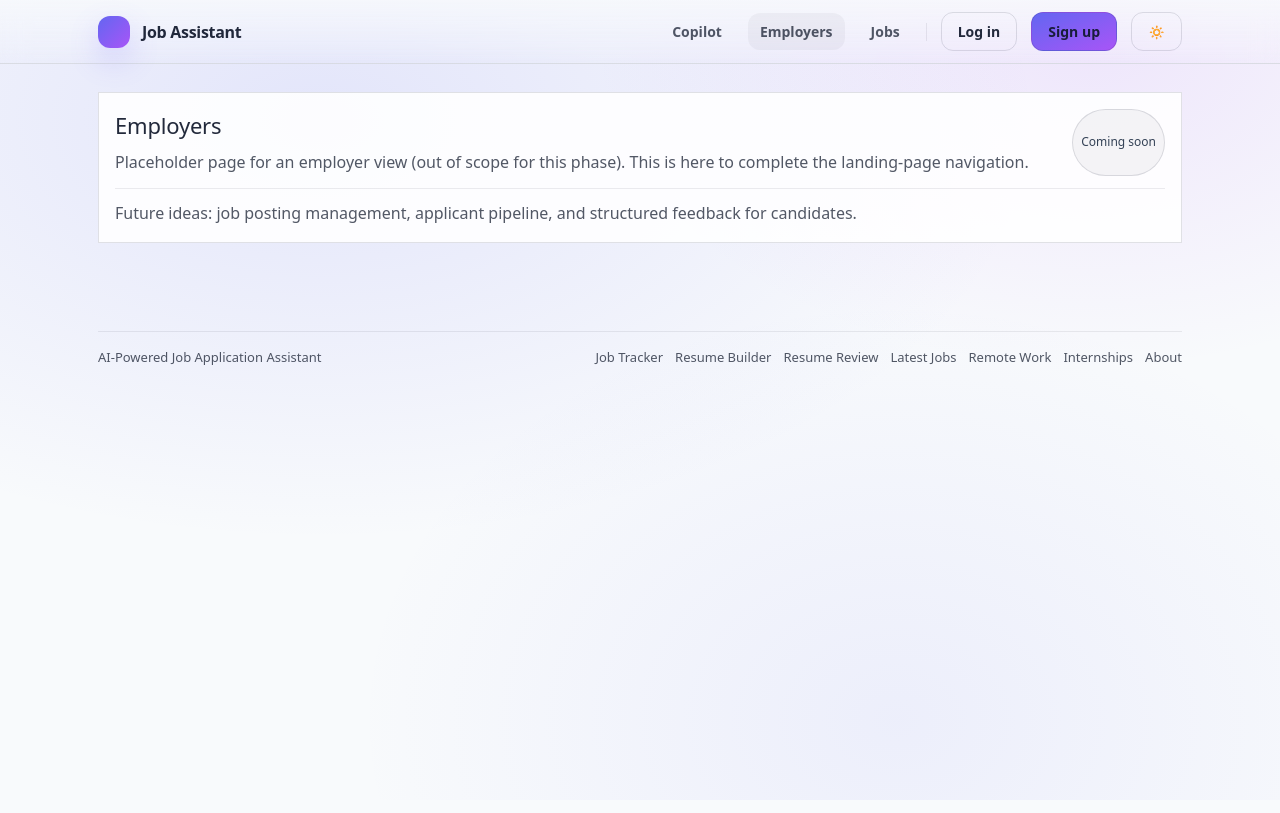
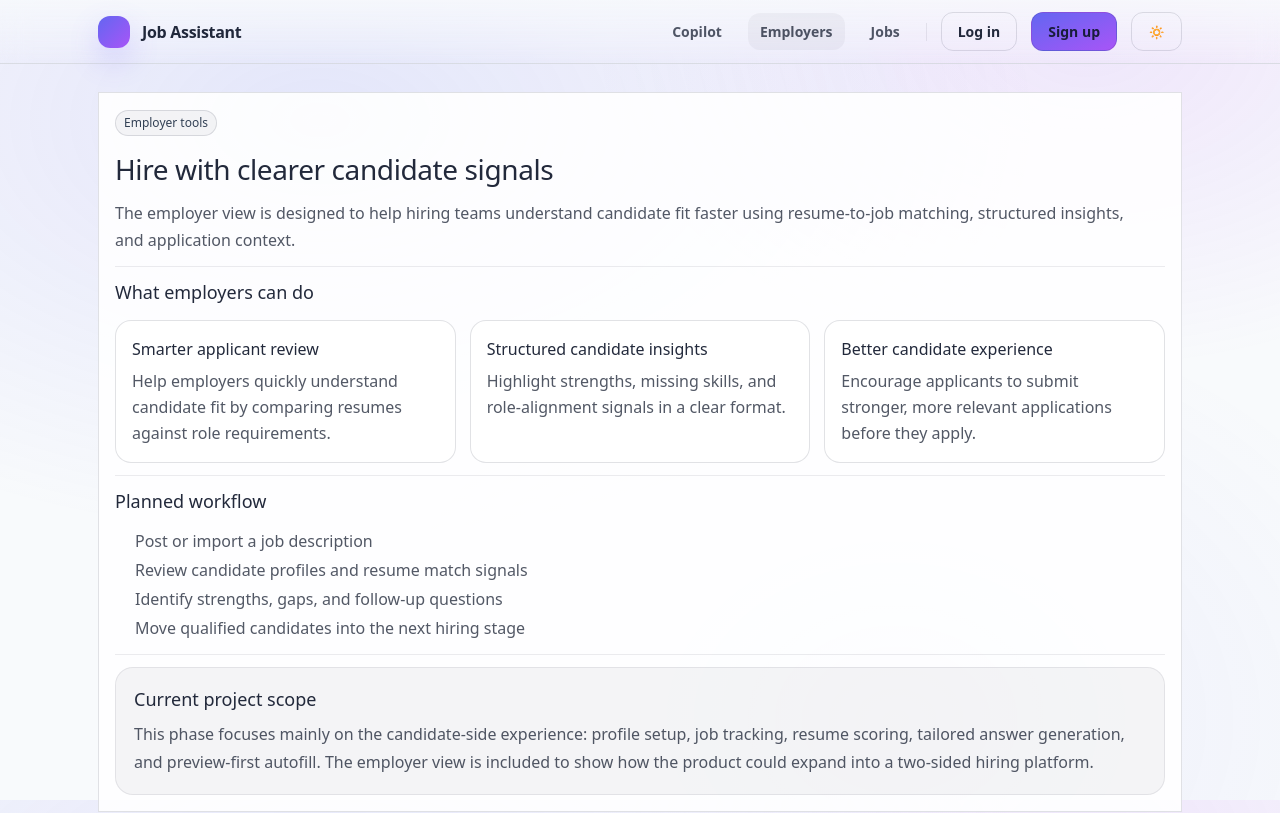
Before and after one commit to Rashmi0193/PMAJobAssistantAgent, a Next.js app in the folder frontend/: page /employers in a window 1280 px wide. Shown: the top 813 px of the page. Built offline with nearby package versions, Linux system fonts and the light colour scheme.

Commit message:
Updated Employer page

```diff
--- a/frontend/src/app/employers/page.tsx
+++ b/frontend/src/app/employers/page.tsx
@@ -5,22 +5,111 @@ import { Divider } from "@/components/ui/Divider";
 import { Badge } from "@/components/ui/Badge";
 
 export default function EmployersPage() {
+  const features = [
+    {
+      title: "Smarter applicant review",
+      text: "Help employers quickly understand candidate fit by comparing resumes against role requirements."
+    },
+    {
+      title: "Structured candidate insights",
+      text: "Highlight strengths, missing skills, and role-alignment signals in a clear format."
+    },
+    {
+      title: "Better candidate experience",
+      text: "Encourage applicants to submit stronger, more relevant applications before they apply."
+    }
+  ];
+
+  const workflow = [
+    "Post or import a job description",
+    "Review candidate profiles and resume match signals",
+    "Identify strengths, gaps, and follow-up questions",
+    "Move qualified candidates into the next hiring stage"
+  ];
+
   return (
     <main className="container">
       <Card>
-        <div style={{ display: "flex", justifyContent: "space-between", gap: 12, flexWrap: "wrap" }}>
+        <div
+          style={{
+            display: "flex",
+            justifyContent: "space-between",
+            gap: 12,
+            flexWrap: "wrap",
+            alignItems: "flex-start"
+          }}
+        >
           <div>
-            <h1 style={{ margin: 0, fontSize: 22, letterSpacing: -0.2 }}>Employers</h1>
-            <p style={{ margin: "8px 0 0", color: "var(--muted)", lineHeight: 1.6 }}>
-              Placeholder page for an employer view (out of scope for this phase). This is here to complete the landing-page navigation.
+            <Badge>Employer tools</Badge>
+            <h1 style={{ margin: "12px 0 0", fontSize: 28, letterSpacing: -0.4 }}>
+              Hire with clearer candidate signals
+            </h1>
+            <p style={{ margin: "10px 0 0", color: "var(--muted)", lineHeight: 1.7, maxWidth: 1020}}>
+              The employer view is designed to help hiring teams understand candidate fit faster using
+              resume-to-job matching, structured insights, and application context.
             </p>
           </div>
-          <Badge>Coming soon</Badge>
         </div>
+
         <Divider />
-        <p style={{ margin: 0, color: "var(--muted)", lineHeight: 1.6 }}>
-          Future ideas: job posting management, applicant pipeline, and structured feedback for candidates.
-        </p>
+
+        <section>
+          <h2 style={{ margin: 0, fontSize: 18 }}>What employers can do</h2>
+          <div
+            style={{
+              display: "grid",
+              gridTemplateColumns: "repeat(auto-fit, minmax(220px, 1fr))",
+              gap: 14,
+              marginTop: 14
+            }}
+          >
+            {features.map((feature) => (
+              <div
+                key={feature.title}
+                style={{
+                  padding: 16,
+                  border: "1px solid var(--border-1)",
+                  borderRadius: 16,
+                  background: "var(--surface-1)"
+                }}
+              >
+                <h3 style={{ margin: 0, fontSize: 16 }}>{feature.title}</h3>
+                <p style={{ margin: "8px 0 0", color: "var(--muted)", lineHeight: 1.6 }}>
+                  {feature.text}
+                </p>
+              </div>
+            ))}
+          </div>
+        </section>
+
+        <Divider />
+
+        <section>
+          <h2 style={{ margin: 0, fontSize: 18 }}>Planned workflow</h2>
+          <ol style={{ margin: "12px 0 0", paddingLeft: 20, color: "var(--muted)", lineHeight: 1.8 }}>
+            {workflow.map((step) => (
+              <li key={step}>{step}</li>
+            ))}
+          </ol>
+        </section>
+
+        <Divider />
+
+        <section
+          style={{
+            padding: 18,
+            borderRadius: 18,
+            background: "var(--surface-2)",
+            border: "1px solid var(--border-2)"
+          }}
+        >
+          <h2 style={{ margin: 0, fontSize: 18 }}>Current project scope</h2>
+          <p style={{ margin: "8px 0 0", color: "var(--muted)", lineHeight: 1.7 }}>
+            This phase focuses mainly on the candidate-side experience: profile setup, job tracking,
+            resume scoring, tailored answer generation, and preview-first autofill. The employer view
+            is included to show how the product could expand into a two-sided hiring platform.
+          </p>
+        </section>
       </Card>
     </main>
   );
```
